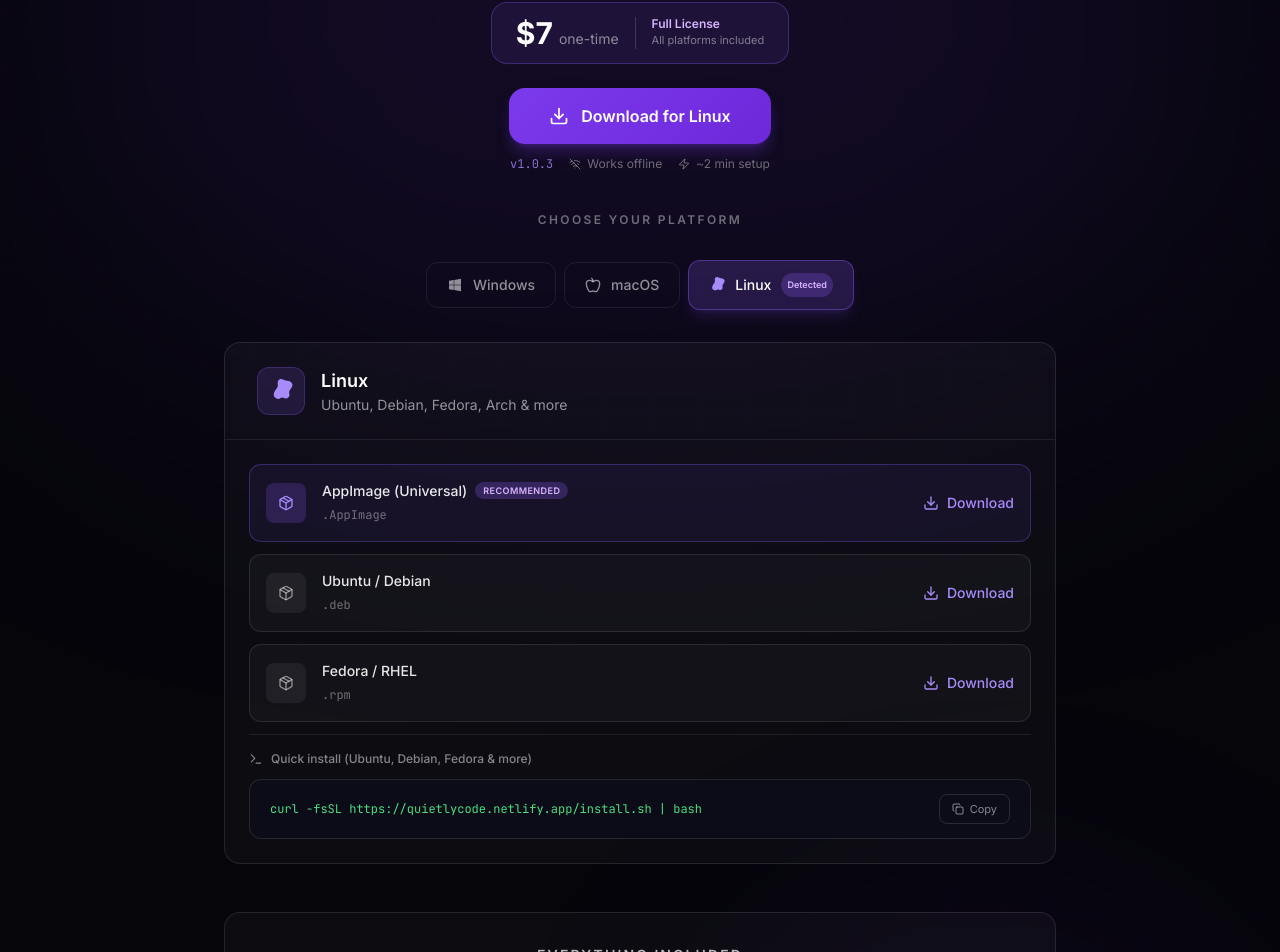
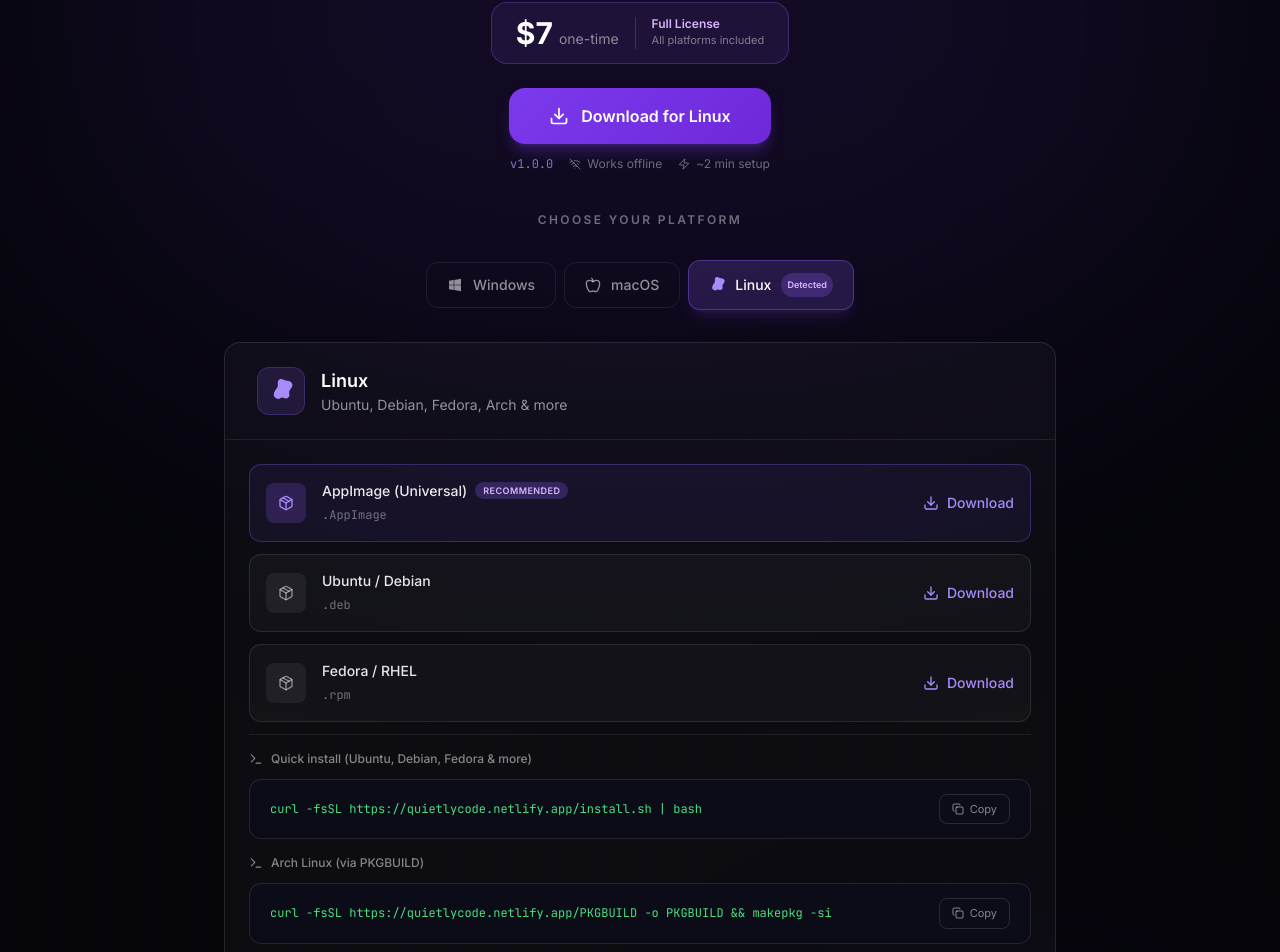
Before and after one commit to mibrahimzarar/Quietly-Website, a Next.js app: page /download in a window 1280 px wide. Shown: the part 335-1287 px from the top of the page. Built offline with nearby package versions, Linux system fonts and the light colour scheme; no server answers.

Commit message:
Version 1.0.5

```diff
--- a/app/api/releases/route.ts
+++ b/app/api/releases/route.ts
@@ -4,21 +4,20 @@
 const GH_TOKEN = process.env.GH_RELEASES_TOKEN;
 
 export async function GET() {
-  if (!GH_TOKEN) {
-    return NextResponse.json(
-      { error: "GitHub token not configured" },
-      { status: 500 }
-    );
-  }
+  try {
+    const headers: Record<string, string> = {
+      Accept: "application/vnd.github+json",
+    };
+    // Token is optional for public repos
+    if (GH_TOKEN) {
+      headers.Authorization = `Bearer ${GH_TOKEN}`;
+    }
 
-  try {
+    // Fetch all releases and find the latest one that has actual downloadable assets
     const res = await fetch(
-      `https://api.github.com/repos/${GH_REPO}/releases/latest`,
+      `https://api.github.com/repos/${GH_REPO}/releases?per_page=10`,
       {
-        headers: {
-          Authorization: `Bearer ${GH_TOKEN}`,
-          Accept: "application/vnd.github+json",
-        },
+        headers,
         next: { revalidate: 300 }, // cache for 5 minutes
       }
     );
@@ -30,7 +29,19 @@
       );
     }
 
-    const release = await res.json();
+    const releases = await res.json();
+
+    // Find the first release that has uploaded assets (skip empty ones)
+    const release = releases.find(
+      (r: { assets: unknown[] }) => r.assets && r.assets.length > 0
+    );
+
+    if (!release) {
+      return NextResponse.json(
+        { error: "No releases with assets found" },
+        { status: 404 }
+      );
+    }
 
     // Only return what the frontend needs
     const assets = (release.assets || []).map(
--- a/app/download/page.tsx
+++ b/app/download/page.tsx
@@ -23,16 +23,16 @@
 
 // ── GitHub Releases (proxied via API route) ─────────────────────────
 const GH_REPO = "mibrahimzarar/Quietly";
-const FALLBACK_TAG = "v1.0.3";
+const FALLBACK_TAG = "v1.0.0";
 const DL_BASE = `https://github.com/${GH_REPO}/releases/download/${FALLBACK_TAG}`;
 
 const FALLBACK_ASSETS: Assets = {
-  winX64: `${DL_BASE}/Quietly-Setup-${FALLBACK_TAG.slice(1)}.exe`,
-  winArm64: `${DL_BASE}/Quietly-Setup-${FALLBACK_TAG.slice(1)}-arm64.exe`,
-  macUniversal: `${DL_BASE}/Quietly-${FALLBACK_TAG.slice(1)}-universal.dmg`,
-  linuxAppImage: `${DL_BASE}/Quietly-${FALLBACK_TAG.slice(1)}.AppImage`,
-  linuxDeb: `${DL_BASE}/quietly_${FALLBACK_TAG.slice(1)}_amd64.deb`,
-  linuxRpm: `${DL_BASE}/quietly-${FALLBACK_TAG.slice(1)}.x86_64.rpm`,
+  winX64: "",
+  winArm64: "",
+  macUniversal: "",
+  linuxAppImage: `${DL_BASE}/Quietly-1.0.0.AppImage`,
+  linuxDeb: `${DL_BASE}/quietlycode_1.0.0_amd64.deb`,
+  linuxRpm: `${DL_BASE}/quietlycode-1.0.0.x86_64.rpm`,
 };
 
 interface Assets {
@@ -219,11 +219,11 @@
 
   // Determine primary download for detected OS
   const getPrimaryDownload = () => {
-    if (!assets) return "#";
-    if (os === "windows") return arch === "arm64" ? assets.winArm64 : assets.winX64;
-    if (os === "macos") return assets.macUniversal;
-    if (os === "linux") return assets.linuxAppImage;
-    return assets.winX64;
+    if (!assets) return "";
+    if (os === "windows") return (arch === "arm64" ? assets.winArm64 : assets.winX64) || "";
+    if (os === "macos") return assets.macUniversal || "";
+    if (os === "linux") return assets.linuxAppImage || "";
+    return assets.winX64 || "";
   };
 
   const getPrimaryLabel = () => {
@@ -334,7 +334,7 @@
               </div>
               <span className="text-xs text-white/40">First release is being prepared</span>
             </div>
-          ) : (
+          ) : getPrimaryDownload() ? (
             <motion.a
               href={getPrimaryDownload()}
               whileHover={{ scale: 1.03 }}
@@ -344,6 +344,14 @@
               <Download className="w-5 h-5 relative z-10" />
               <span className="relative z-10">{getPrimaryLabel()}</span>
             </motion.a>
+          ) : (
+            <div className="flex flex-col items-center gap-2">
+              <div className="flex items-center gap-3 px-10 py-4 rounded-2xl border border-purple-500/30 bg-purple-500/10 text-white/80 font-semibold text-base">
+                <Sparkles className="w-5 h-5 text-purple-400" />
+                <span>{getPrimaryLabel()} — Coming Soon</span>
+              </div>
+              <span className="text-xs text-white/40">Check out Linux builds below</span>
+            </div>
           )}
           <div className="flex items-center gap-4 text-xs text-white/40">
             {version && (
@@ -428,15 +436,20 @@
 
               {/* Downloads list */}
               <div className="p-6 space-y-3">
-                {activePlatform.downloads.map((dl, i) => (
-                  <motion.a
+                {activePlatform.downloads.map((dl, i) => {
+                  const available = !!dl.href;
+                  const Tag = available ? motion.a : motion.div;
+                  return (
+                    <Tag
                       key={dl.label}
-                    href={dl.href}
+                      {...(available ? { href: dl.href } : {})}
                       initial={{ opacity: 0, x: -10 }}
                       animate={{ opacity: 1, x: 0 }}
                       transition={{ delay: i * 0.08 }}
                       className={`group flex items-center justify-between p-4 rounded-xl border transition-all duration-200 ${
-                      dl.recommended
+                        !available
+                          ? "border-white/[0.06] bg-white/[0.02] opacity-60 cursor-default"
+                          : dl.recommended
                           ? "border-purple-500/30 bg-purple-500/[0.08] hover:bg-purple-500/[0.14] hover:border-purple-500/40"
                           : "border-white/[0.1] bg-white/[0.03] hover:bg-white/[0.06] hover:border-white/[0.15]"
                       }`}
@@ -444,23 +457,31 @@
                       <div className="flex items-center gap-4">
                         <div
                           className={`w-10 h-10 rounded-lg flex items-center justify-center ${
-                          dl.recommended
+                            !available
+                              ? "bg-white/[0.04]"
+                              : dl.recommended
                               ? "bg-purple-500/20"
                               : "bg-white/[0.06]"
                           }`}
                         >
                           <Package
                             className={`w-4 h-4 ${
-                            dl.recommended ? "text-purple-400" : "text-white/50"
+                              !available
+                                ? "text-white/30"
+                                : dl.recommended
+                                ? "text-purple-400"
+                                : "text-white/50"
                             }`}
                           />
                         </div>
                         <div>
                           <div className="flex items-center gap-2">
-                          <span className="text-sm font-medium text-white/90 group-hover:text-white transition-colors">
+                            <span className={`text-sm font-medium transition-colors ${
+                              available ? "text-white/90 group-hover:text-white" : "text-white/50"
+                            }`}>
                               {dl.label}
                             </span>
-                          {dl.recommended && (
+                            {available && dl.recommended && (
                               <span className="text-[9px] px-2 py-0.5 rounded-full bg-purple-500/25 text-purple-300 font-semibold uppercase tracking-wider">
                                 Recommended
                               </span>
@@ -469,12 +490,17 @@
                           <span className="text-xs text-white/40 font-mono">{dl.ext}</span>
                         </div>
                       </div>
+                      {available ? (
                         <div className="flex items-center gap-2 text-sm text-purple-400 group-hover:text-purple-300 transition-colors">
                           <Download className="w-4 h-4" />
                           <span className="hidden sm:inline font-medium">Download</span>
                         </div>
-                  </motion.a>
-                ))}
+                      ) : (
+                        <span className="text-xs text-white/35 font-medium">Coming Soon</span>
+                      )}
+                    </Tag>
+                  );
+                })}
 
                 {/* Linux quick install */}
                 {selectedOS === "linux" && (
@@ -499,6 +525,35 @@
                           className="flex items-center gap-1.5 text-[11px] text-white/50 hover:text-white/80 border border-white/[0.12] hover:border-white/[0.2] rounded-lg px-3 py-1.5 transition-all shrink-0"
                         >
                           {copied === "install" ? (
+                            <>
+                              <CheckCheck className="w-3 h-3 text-green-400" />
+                              <span className="text-green-400">Copied</span>
+                            </>
+                          ) : (
+                            <>
+                              <Copy className="w-3 h-3" />
+                              <span>Copy</span>
+                            </>
+                          )}
+                        </button>
+                      </div>
+                    </div>
+
+                    {/* Arch Linux */}
+                    <div>
+                      <div className="flex items-center gap-2 mb-3">
+                        <Terminal className="w-3.5 h-3.5 text-white/50" />
+                        <span className="text-xs text-white/50 font-medium">Arch Linux (via PKGBUILD)</span>
+                      </div>
+                      <div className="flex items-center gap-3 bg-[#0c0c18] rounded-xl px-5 py-3.5 border border-white/[0.1] group">
+                        <code className="text-xs font-mono text-green-400 flex-1 overflow-x-auto whitespace-nowrap">
+                          curl -fsSL https://quietlycode.netlify.app/PKGBUILD -o PKGBUILD && makepkg -si
+                        </code>
+                        <button
+                          onClick={() => handleCopy("curl -fsSL https://quietlycode.netlify.app/PKGBUILD -o PKGBUILD && makepkg -si", "arch")}
+                          className="flex items-center gap-1.5 text-[11px] text-white/50 hover:text-white/80 border border-white/[0.12] hover:border-white/[0.2] rounded-lg px-3 py-1.5 transition-all shrink-0"
+                        >
+                          {copied === "arch" ? (
                             <>
                               <CheckCheck className="w-3 h-3 text-green-400" />
                               <span className="text-green-400">Copied</span>
```
Also changed, not shown: 1 other file (tests, documents, lock files or other folders). Lines whose indentation alone changed are shown as unchanged.
